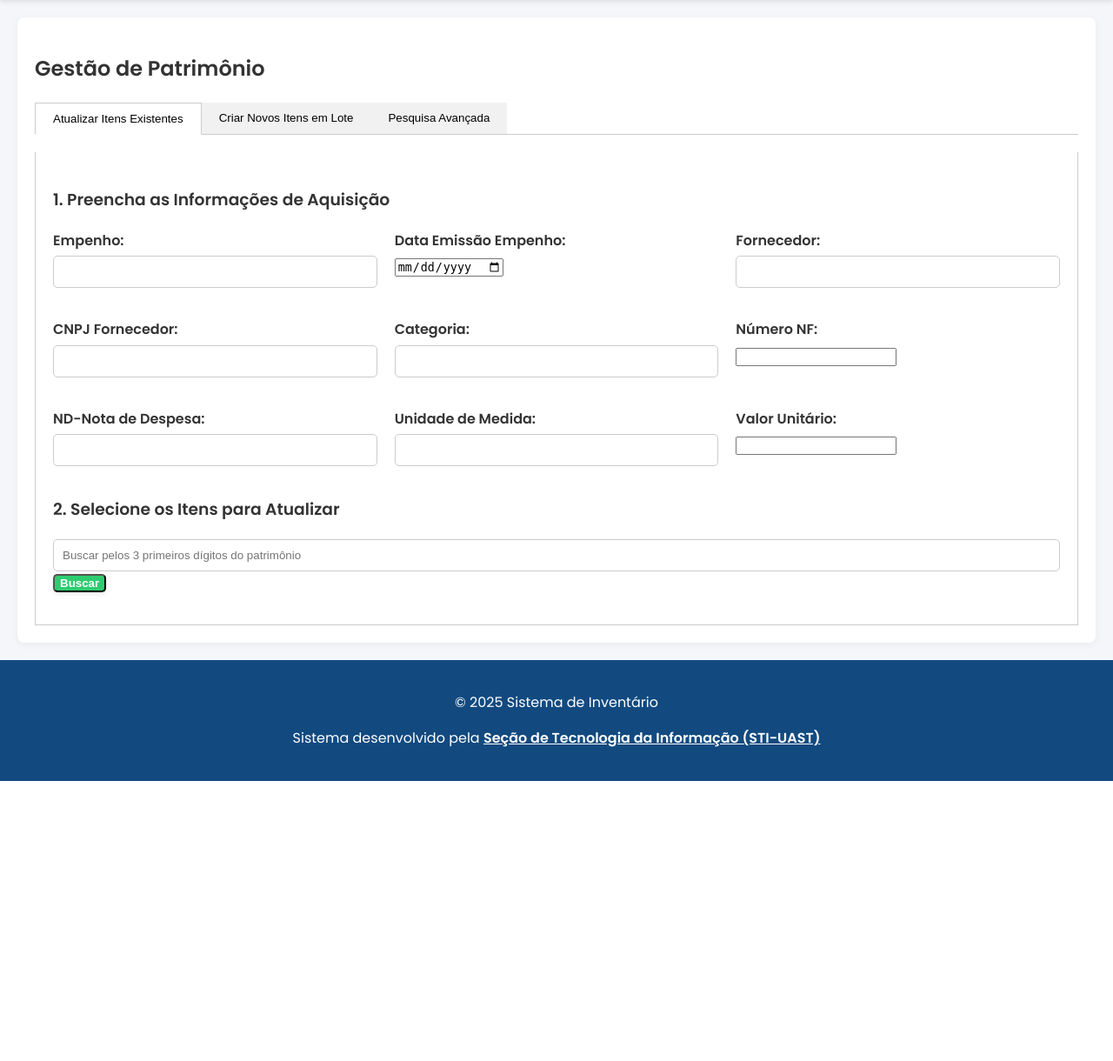
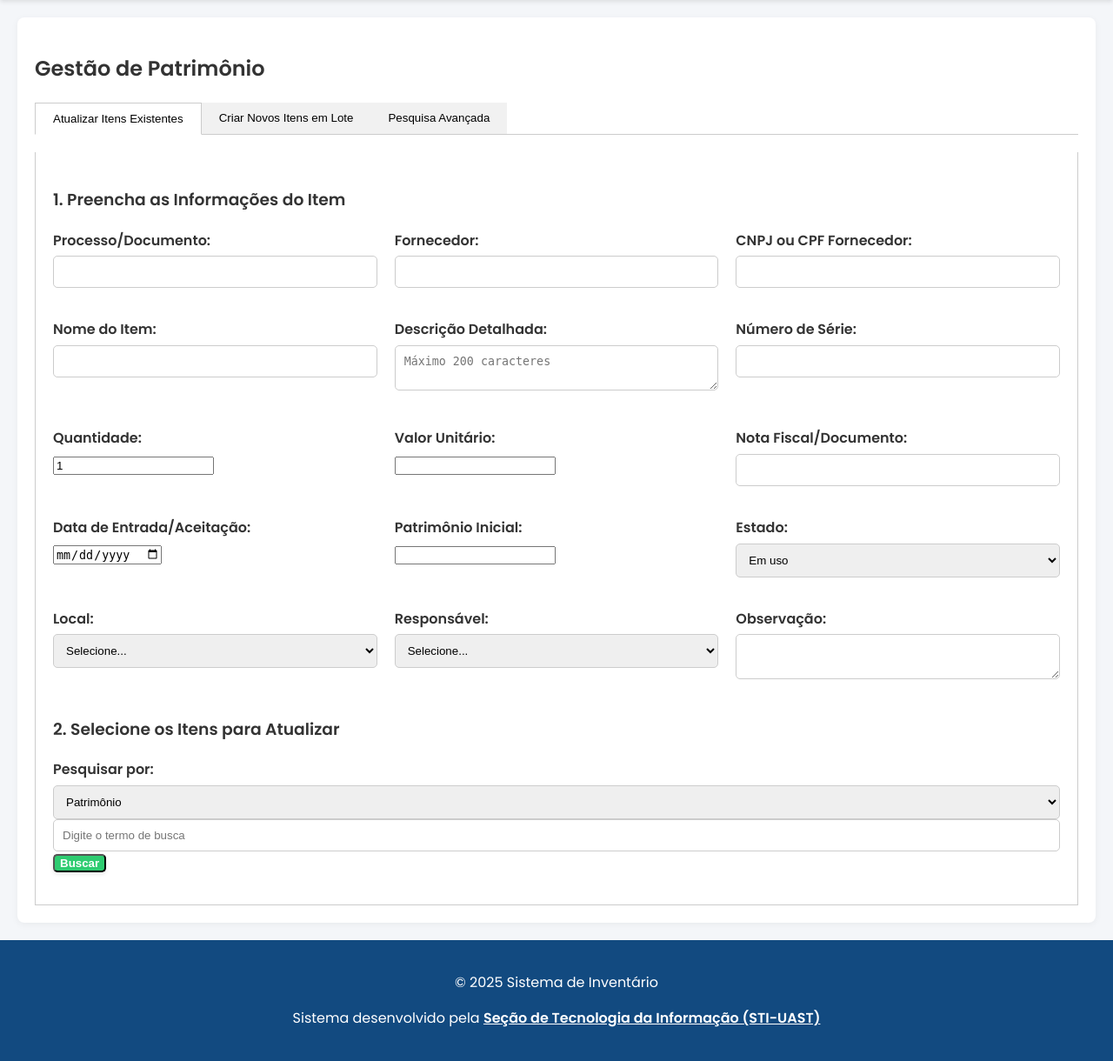
Before and after one commit to marcelobvasconcelos/inventario, a PHP site: page /patrimonio_add.php in a window 1280 px wide. Shown: the part 109-1329 px from the top of the page at 87% size. Before the commit the page ends 1007 px from the top, so only its background shows below. Run offline with PHP 8.4, Linux system fonts and the light colour scheme; the visitor is signed in with stand-in values (Sample User, id 1); tables that the repository leaves empty or names only in its code hold one stand-in row (values such as "Sample post").

Commit message:
Todas as alterações solicitadas foram implementadas:
Novos campos adicionados à tabela itens no banco de dados.
Formulários de criação e atualização de itens ajustados para os novos campos.
Página de detalhes do item exibe todos os campos, mostrando "Não preenchido" quando vazio.
Pesquisa de itens permite escolher a coluna (ID, Patrimônio ou Nome do Item).

```diff
--- a/patrimonio_add.php
+++ b/patrimonio_add.php
@@ -45,21 +45,28 @@ if($_SERVER["REQUEST_METHOD"] == "POST"){
     // Lógica de busca de itens para atualização
     if(isset($_POST['search_action'])){
         $search_term = mysqli_real_escape_string($link, $_POST['search']);
+        $search_by = isset($_POST['search_by']) ? $_POST['search_by'] : 'patrimonio_novo';
         if(strlen($search_term) >= 3){
-            $sql_search = "SELECT id, nome, patrimonio_novo FROM itens WHERE patrimonio_novo LIKE '$search_term%' ORDER BY patrimonio_novo ASC";
+            if ($search_by == 'id') {
+                $sql_search = "SELECT id, nome, patrimonio_novo FROM itens WHERE id LIKE '%$search_term%' ORDER BY id ASC";
+            } elseif ($search_by == 'nome') {
+                $sql_search = "SELECT id, nome, patrimonio_novo FROM itens WHERE nome LIKE '%$search_term%' ORDER BY nome ASC";
+            } else {
+                $sql_search = "SELECT id, nome, patrimonio_novo FROM itens WHERE patrimonio_novo LIKE '$search_term%' ORDER BY patrimonio_novo ASC";
+            }
             $result_search = mysqli_query($link, $sql_search);
             if($result_search){
                 while($row = mysqli_fetch_assoc($result_search)){
                     $itens[] = $row;
                 }
                 if(empty($itens)){
-                    $message = "Nenhum item encontrado com o patrimônio inicial '$search_term'.";
+                    $message = "Nenhum item encontrado com o termo '$search_term'.";
                 }
             } else {
                 $error = "Erro ao buscar itens: " . mysqli_error($link);
             }
         } else {
-            $error = "Por favor, insira pelo menos 3 dígitos do patrimônio para buscar.";
+            $error = "Por favor, insira pelo menos 3 caracteres para buscar.";
         }
     }
 
@@ -99,14 +106,14 @@ if($_SERVER["REQUEST_METHOD"] == "POST"){
                 throw new Exception("A quantidade e o patrimônio inicial devem ser números positivos.");
             }
 
-            $sql_insert = "INSERT INTO itens (nome, patrimonio_novo, local_id, responsavel_id, estado, observacao, empenho, data_emissao_empenho, fornecedor, cnpj_fornecedor, categoria, valor_nf, nd_nota_despesa, unidade_medida, valor) VALUES (?, ?, ?, ?, ?, ?, ?, ?, ?, ?, ?, ?, ?, ?, ?)";
+            $sql_insert = "INSERT INTO itens (nome, patrimonio_novo, local_id, responsavel_id, estado, observacao, descricao_detalhada, empenho, data_emissao_empenho, fornecedor, cnpj_fornecedor, categoria, valor_nf, nd_nota_despesa, unidade_medida, valor) VALUES (?, ?, ?, ?, ?, ?, ?, ?, ?, ?, ?, ?, ?, ?, ?, ?)";
             $stmt_insert = mysqli_prepare($link, $sql_insert);
 
             for($i = 0; $i < $quantidade; $i++){
                 $patrimonio_atual = $patrimonio_inicial + $i;
-                mysqli_stmt_bind_param($stmt_insert, "ssiissssssddssd",
+                mysqli_stmt_bind_param($stmt_insert, "ssiissssssddsssd",
                     $_POST['nome'], $patrimonio_atual, $_POST['local_id'], $_POST['responsavel_id'],
-                    $_POST['estado'], $_POST['observacao'], $_POST['empenho_bulk'],
+                    $_POST['estado'], $_POST['observacao'], $_POST['descricao_detalhada'], $_POST['empenho_bulk'],
                     $_POST['data_emissao_empenho_bulk'], $_POST['fornecedor_bulk'],
                     $_POST['cnpj_fornecedor_bulk'], $_POST['categoria_bulk'], $_POST['valor_nf_bulk'],
                     $_POST['nd_nota_despesa_bulk'], $_POST['unidade_medida_bulk'], $_POST['valor_bulk']
@@ -324,22 +331,52 @@ $usuarios_result = mysqli_query($link, "SELECT id, nome FROM usuarios WHERE stat
 <!-- Formulário de Atualização -->
 <div id="update" class="tab-content <?php if($active_tab == 'update') echo 'active'; ?>">
     <form action="patrimonio_add.php" method="post">
-        <h3>1. Preencha as Informações de Aquisição</h3>
+        <h3>1. Preencha as Informações do Item</h3>
         <div class="form-grid">
-            <div><label>Empenho:</label><input type="text" name="empenho" value="<?php echo htmlspecialchars($empenho); ?>"></div>
-            <div><label>Data Emissão Empenho:</label><input type="date" name="data_emissao_empenho" value="<?php echo htmlspecialchars($data_emissao_empenho); ?>"></div>
+            <div><label>Processo/Documento:</label><input type="text" name="processo_documento" value="<?php echo isset($_POST['processo_documento']) ? htmlspecialchars($_POST['processo_documento']) : ''; ?>"></div>
             <div><label>Fornecedor:</label><input type="text" name="fornecedor" value="<?php echo htmlspecialchars($fornecedor); ?>"></div>
-            <div><label>CNPJ Fornecedor:</label><input type="text" name="cnpj_fornecedor" value="<?php echo htmlspecialchars($cnpj_fornecedor); ?>"></div>
-            <div><label>Categoria:</label><input type="text" name="categoria" value="<?php echo htmlspecialchars($categoria); ?>"></div>
-            <div><label>Número NF:</label><input type="number" step="0.01" name="valor_nf" value="<?php echo htmlspecialchars($valor_nf); ?>"></div>
-            <div><label>ND-Nota de Despesa:</label><input type="text" name="nd_nota_despesa" value="<?php echo htmlspecialchars($nd_nota_despesa); ?>"></div>
-            <div><label>Unidade de Medida:</label><input type="text" name="unidade_medida" value="<?php echo htmlspecialchars($unidade_medida); ?>"></div>
+            <div><label>CNPJ ou CPF Fornecedor:</label><input type="text" name="cnpj_cpf_fornecedor" value="<?php echo isset($_POST['cnpj_cpf_fornecedor']) ? htmlspecialchars($_POST['cnpj_cpf_fornecedor']) : ''; ?>"></div>
+            <div><label>Nome do Item:</label><input type="text" name="nome" value="<?php echo isset($_POST['nome']) ? htmlspecialchars($_POST['nome']) : ''; ?>" required></div>
+            <div><label>Descrição Detalhada:</label><textarea name="descricao_detalhada" maxlength="200" placeholder="Máximo 200 caracteres"><?php echo isset($_POST['descricao_detalhada']) ? htmlspecialchars($_POST['descricao_detalhada']) : ''; ?></textarea></div>
+            <div><label>Número de Série:</label><input type="text" name="numero_serie" value="<?php echo isset($_POST['numero_serie']) ? htmlspecialchars($_POST['numero_serie']) : ''; ?>"></div>
+            <div><label>Quantidade:</label><input type="number" name="quantidade" min="1" value="<?php echo isset($_POST['quantidade']) ? htmlspecialchars($_POST['quantidade']) : '1'; ?>" required></div>
             <div><label>Valor Unitário:</label><input type="number" step="0.01" name="valor" value="<?php echo htmlspecialchars($valor); ?>"></div>
+            <div><label>Nota Fiscal/Documento:</label><input type="text" name="nota_fiscal_documento" value="<?php echo isset($_POST['nota_fiscal_documento']) ? htmlspecialchars($_POST['nota_fiscal_documento']) : ''; ?>"></div>
+            <div><label>Data de Entrada/Aceitação:</label><input type="date" name="data_entrada_aceitacao" value="<?php echo isset($_POST['data_entrada_aceitacao']) ? htmlspecialchars($_POST['data_entrada_aceitacao']) : ''; ?>"></div>
+            <div><label>Patrimônio Inicial:</label><input type="number" name="patrimonio_inicial" value="<?php echo isset($_POST['patrimonio_inicial']) ? htmlspecialchars($_POST['patrimonio_inicial']) : ''; ?>" required></div>
+            <div><label>Estado:</label>
+                <select name="estado" required>
+                    <option value="Em uso">Em uso</option>
+                    <option value="Ocioso">Ocioso</option>
+                    <option value="Recuperável">Recuperável</option>
+                    <option value="Inservível">Inservível</option>
+                </select>
+            </div>
+            <div><label>Local:</label>
+                <select name="local_id" required>
+                    <option value="">Selecione...</option>
+                    <?php while($local = mysqli_fetch_assoc($locais_result)) echo "<option value='{$local['id']}'>".htmlspecialchars($local['nome'])."</option>"; ?>
+                </select>
+            </div>
+            <div><label>Responsável:</label>
+                <select name="responsavel_id" required>
+                    <option value="">Selecione...</option>
+                    <?php mysqli_data_seek($usuarios_result, 0); ?>
+                    <?php while($user = mysqli_fetch_assoc($usuarios_result)) echo "<option value='{$user['id']}'>".htmlspecialchars($user['nome'])."</option>"; ?>
+                </select>
+            </div>
+            <div><label>Observação:</label><textarea name="observacao"><?php echo isset($_POST['observacao']) ? htmlspecialchars($_POST['observacao']) : ''; ?></textarea></div>
         </div>
 
         <h3 style="margin-top: 20px;">2. Selecione os Itens para Atualizar</h3>
         <div class="form-inline">
-             <input type="text" name="search" placeholder="Buscar pelos 3 primeiros dígitos do patrimônio" value="<?php echo htmlspecialchars($search_term); ?>">
+            <label for="search_by">Pesquisar por:</label>
+            <select name="search_by" id="search_by">
+                <option value="patrimonio_novo" <?php echo (isset($_POST['search_by']) && $_POST['search_by'] == 'patrimonio_novo') ? 'selected' : ''; ?>>Patrimônio</option>
+                <option value="id" <?php echo (isset($_POST['search_by']) && $_POST['search_by'] == 'id') ? 'selected' : ''; ?>>ID</option>
+                <option value="nome" <?php echo (isset($_POST['search_by']) && $_POST['search_by'] == 'nome') ? 'selected' : ''; ?>>Nome do Item</option>
+            </select>
+             <input type="text" name="search" placeholder="Digite o termo de busca" value="<?php echo htmlspecialchars($search_term); ?>">
              <button type="submit" name="search_action" class="btn-custom">Buscar</button>
         </div>
 
@@ -373,14 +410,23 @@ $usuarios_result = mysqli_query($link, "SELECT id, nome FROM usuarios WHERE stat
         <h3>Informações dos Novos Itens</h3>
         <div class="form-grid">
             <div class="form-section">
-                <h4>Detalhes Básicos</h4>
+                <h4>Dados do Processo</h4>
+                <div><label>Processo/Documento:</label><input type="text" name="processo_documento"></div>
+                <div><label>Fornecedor:</label><input type="text" name="fornecedor"></div>
+                <div><label>CNPJ ou CPF Fornecedor:</label><input type="text" name="cnpj_cpf_fornecedor"></div>
                 <div><label>Nome do Item:</label><input type="text" name="nome" required></div>
+                <div><label>Descrição Detalhada:</label><textarea name="descricao_detalhada" maxlength="200" placeholder="Máximo 200 caracteres"></textarea></div>
+                <div><label>Número de Série:</label><input type="text" name="numero_serie"></div>
+                <div><label>Quantidade:</label><input type="number" name="quantidade" min="1" value="1" required></div>
+                <div><label>Valor Unitário:</label><input type="number" step="0.01" name="valor"></div>
+                <div><label>Nota Fiscal/Documento:</label><input type="text" name="nota_fiscal_documento"></div>
+                <div><label>Data de Entrada/Aceitação:</label><input type="date" name="data_entrada_aceitacao"></div>
                 <div><label>Patrimônio Inicial:</label><input type="number" name="patrimonio_inicial" required></div>
-                <div><label>Quantidade:</label><input type="number" name="quantidade" required></div>
                 <div><label>Estado:</label>
                     <select name="estado" required>
-                        <option value="Bom">Bom</option>
-                        <option value="Razoável">Razoável</option>
+                        <option value="Em uso">Em uso</option>
+                        <option value="Ocioso">Ocioso</option>
+                        <option value="Recuperável">Recuperável</option>
                         <option value="Inservível">Inservível</option>
                     </select>
                 </div>
```
Also changed, not shown: database.sql (+10 -11 lines), item_details.php (+23 -26 lines).
